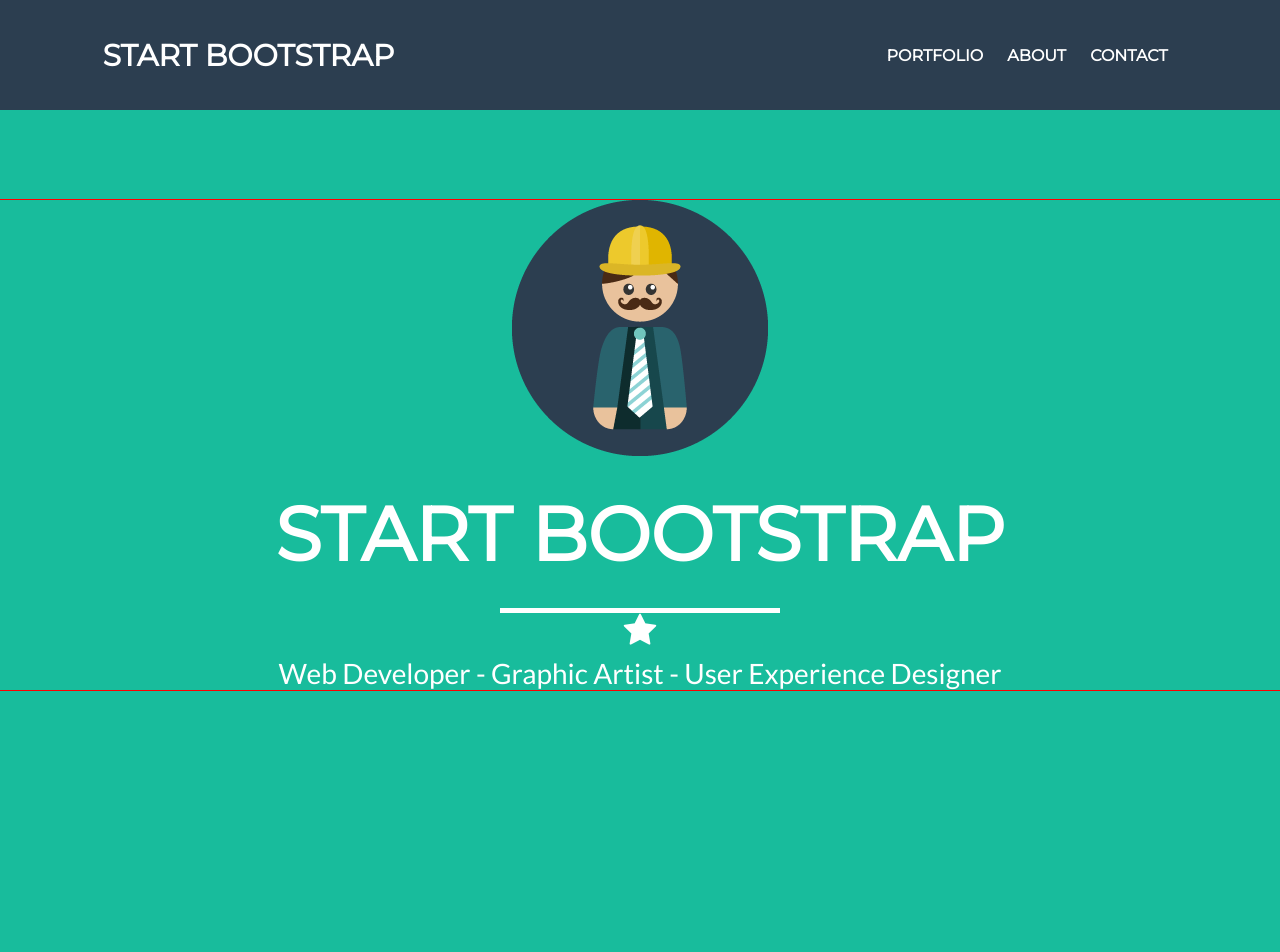
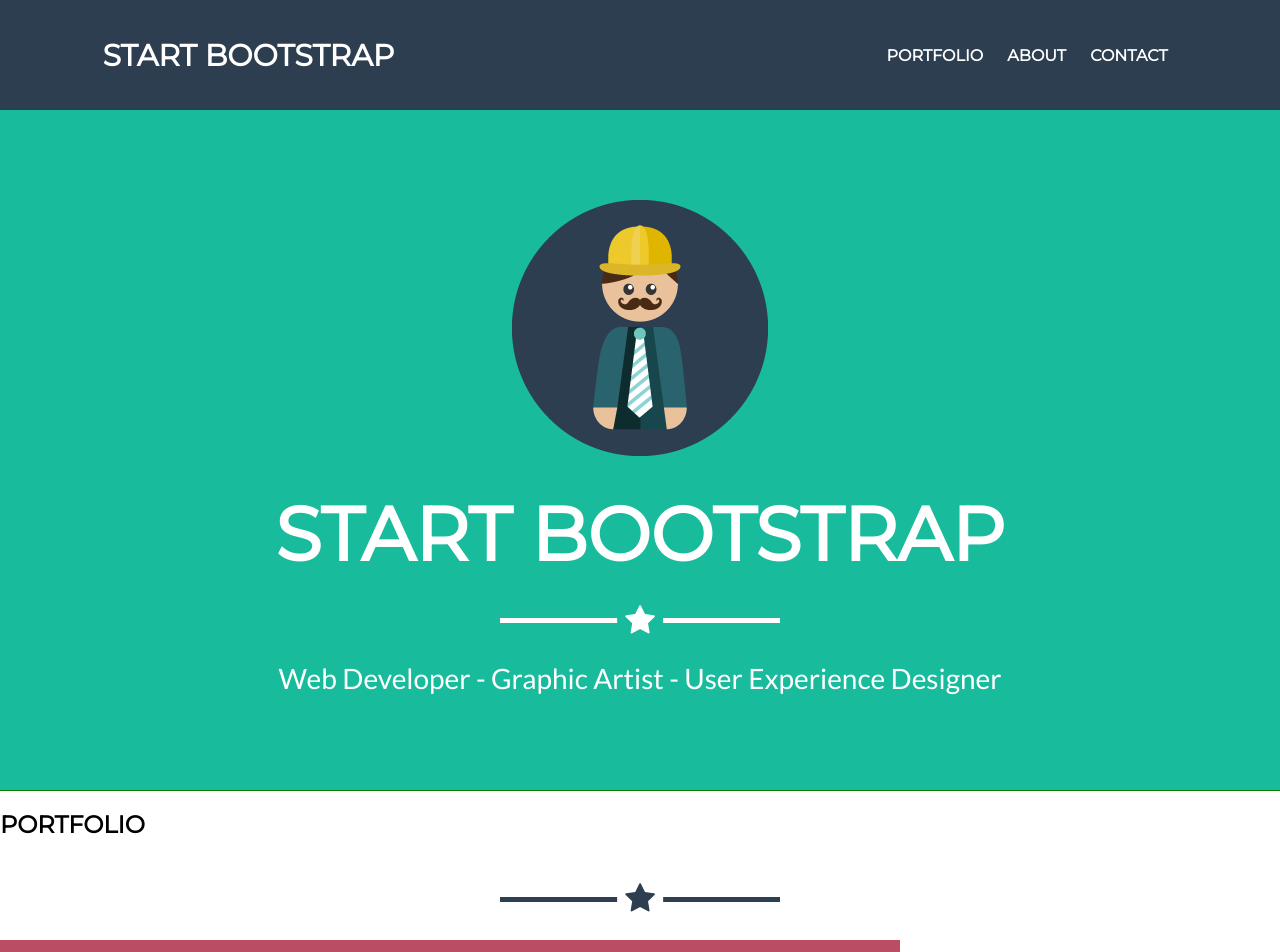
Before and after one commit to AndreEG/freelancer-01, a plain HTML site: page index.html in a window 1280 px wide. Shown: the top 952 px of the page. Drawn offline with Linux system fonts and the light colour scheme.

Commit message:
añadiendo estilos a header

```diff
--- a/css/main.css
+++ b/css/main.css
@@ -71,14 +71,13 @@ li {
 
 header {
     outline: 1px solid green;
-    height: 1000px;
+    height: 680px;
     background-color: #18bc9c;
     text-align: center;
     color: #fff;
 }
 
 .container {
-    outline: 1px solid red;
     position: relative;
     top: 90px;
 }
@@ -86,30 +85,65 @@ header {
 h1 {
     font-size: 75px;
     font-weight: 900;
-    margin: 28px 0;
+    margin: 28px 0 0 0;
 }
 
 header div span {
     font-size: 28px;
 }
 
+/*aplicando estilos al separador blanco*/
 
+.star {
+    padding: 30px;
+    position: relative;
+}
 
-
-
-
-
-
-hr {
+.star hr {
+    height: 5px;
     border-style: none;
     max-width: 280px;
-    border-top: solid 5px;
+    background: #fff;
+    top: 50%;
 }
 
-hr::after {
+.star hr::after {
     color: #fff;
     background-color: #18bc9c;
     font-family: fontAwesome;
     content: '\f005';
-    font-size: 35px;
+    font-size: 32px;
+    position: absolute;
+    bottom: 50%;
+    left: 50%;
+    transform: translateY(50%) translateX(-50%);
+    padding: 0 8px;
 }
+
+/*aplicando estilos al separador azul*/
+
+.star-blue {
+    padding: 30px;
+    position: relative;
+}
+
+.star-blue hr {
+    height: 5px;
+    border-style: none;
+    max-width: 280px;
+    background: #2c3e50;
+    top: 50%;
+}
+
+.star-blue hr::after {
+    color: #2c3e50;
+    background-color: #fff;
+    font-family: fontAwesome;
+    content: '\f005';
+    font-size: 32px;
+    position: absolute;
+    bottom: 50%;
+    left: 50%;
+    transform: translateY(50%) translateX(-50%);
+    padding: 0 8px;
+}
--- a/index.html
+++ b/index.html
@@ -41,14 +41,14 @@
         <div class="container">
             <img src="assets/images/profile.png" alt="picture profile">
             <h1 class="font-montserrat">START BOOTSTRAP</h1>
-            <hr class="star"><!--aqui va la estrella-->
+            <div class="star"><hr></div><!--aqui va la estrella-->
             <span class="font-lato">Web Developer - Graphic Artist - User Experience Designer</span>
         </div>
     </header>
 
     <section id="portfolio">
-        <h2>PORTFOLIO</h2>
-        <hr class="star"><!--aqui va la estrella-->
+        <h2 class="font-montserrat">PORTFOLIO</h2>
+        <div class="star-blue"><hr></div><!--aqui va la estrella-->
         <div class="images-portafolio"><!--tendra un tamaño de aprox 80%-->
             <img src="assets/images/portfolio/cabin.png" alt="cabin"><!--las imagenes van a tener un tamaño especifico y van a flotar-->
             <img src="assets/images/portfolio/cake.png" alt="cake">
@@ -61,7 +61,7 @@
 
     <section id="about">
         <h2>ABOUT</h2>
-        <hr class="star"><!--aqui va la estrella-->
+        <div class="star"><hr></div><!--aqui va la estrella-->
         <p>Freelancer is a free bootstrap theme created by Start Bootstrap. The download includes the complete source files including HTML, CSS, and JavaScript as well as optional LESS stylesheets for easy customization.</p>
         <p>Whether you're a student looking to showcase your work, a professional looking to attract clients, or a graphic artist looking to share your projects, this template is the perfect starting point!</p>
         <a href="#">Download Theme</a>
@@ -69,7 +69,7 @@
 
     <section id="contact">
         <h2>CONTACT ME</h2>
-        <hr><!--aqui va la estrella-->
+        <div class="star-blue"><hr></div><!--aqui va la estrella-->
         <form action="#">
             <div class="group-form">
                 <div>
```
